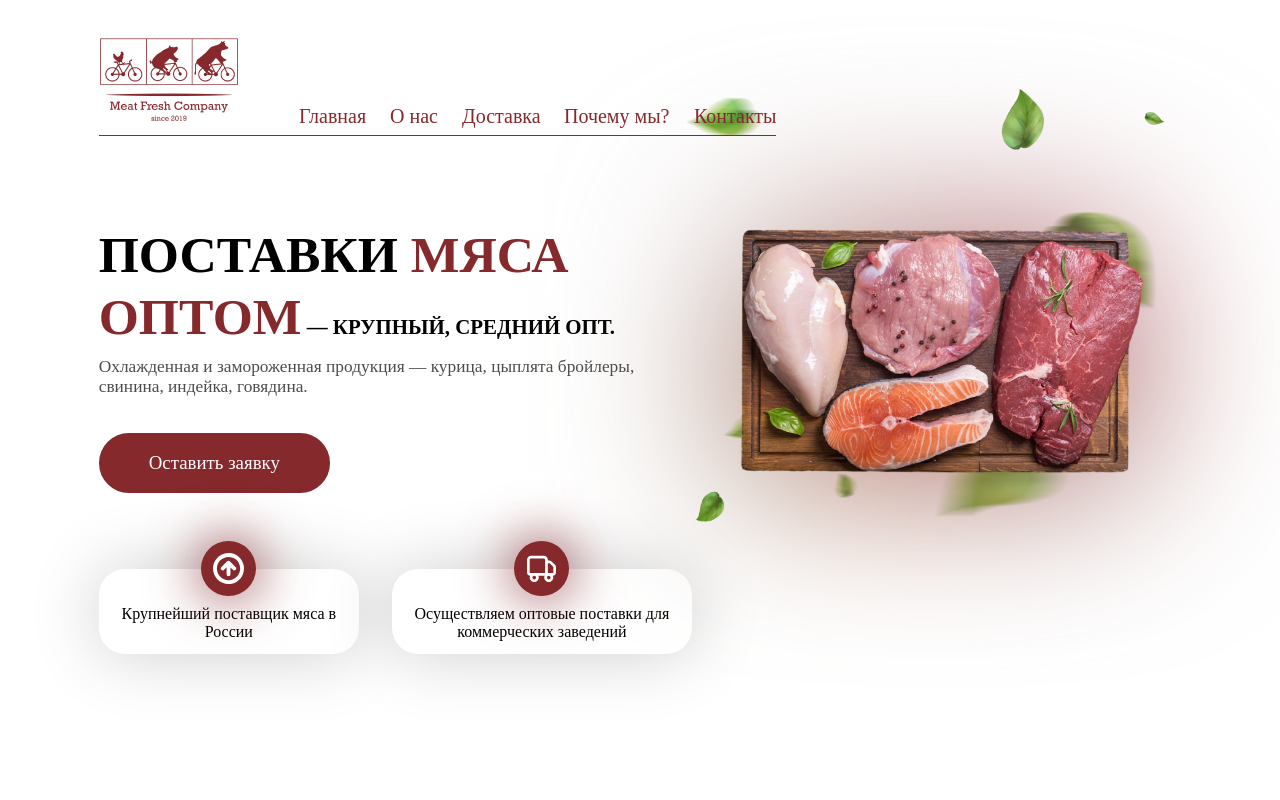
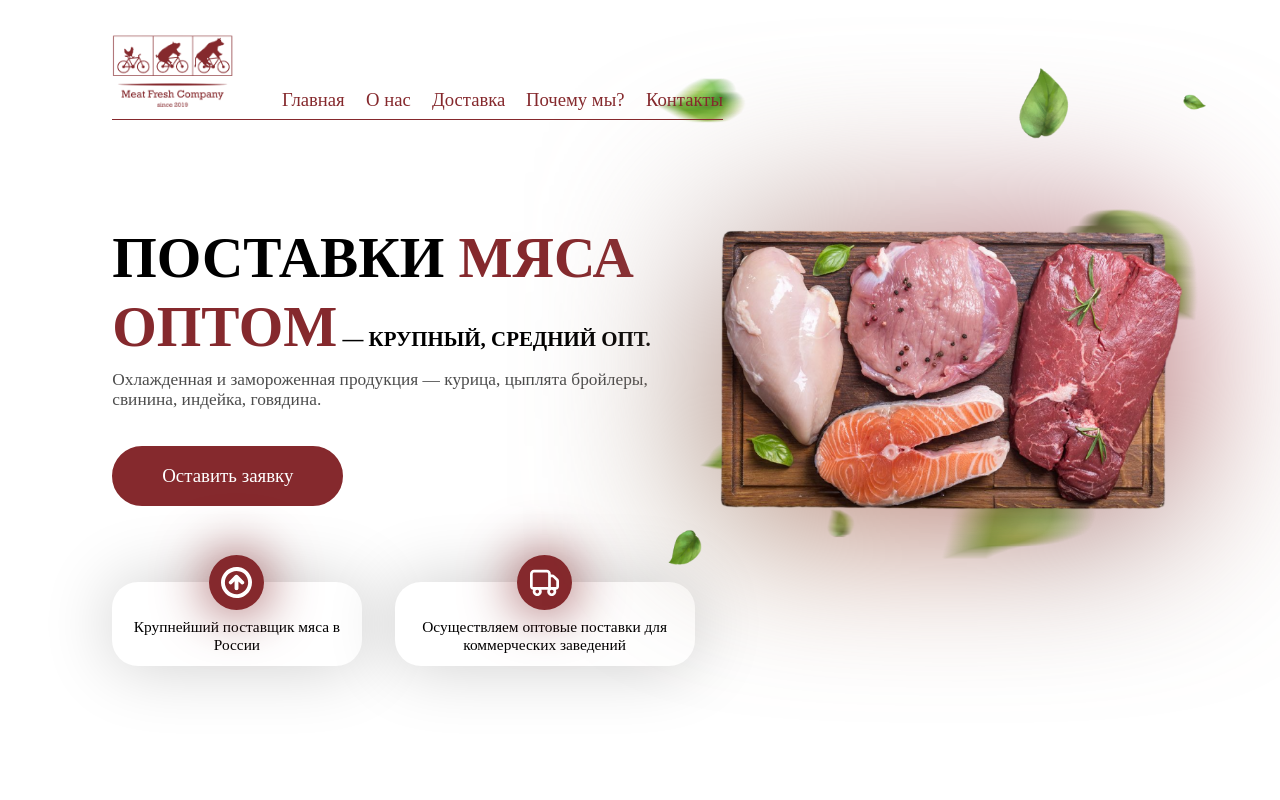
Before and after one commit to PhilipLitskevich/MFC, a website built with webpack: page src/index.html in a window 1280 px wide. Shown: the top 800 px of the page. Built offline with nearby package versions, Linux system fonts and the light colour scheme; files whose address does not match are found by name; a web font is replaced by a local one.

Commit message:
add header adaptive

```diff
--- a/src/js/app.js
+++ b/src/js/app.js
@@ -30,7 +30,7 @@
 /* Добавление loaded для HTML после полной загрузки страницы */
 // flsFunctions.addLoadedClass();
 /* Модуль для работы с меню (Бургер) */
-// flsFunctions.menuInit();
+flsFunctions.menuInit();
 /* Учет плавающей панели на мобильных устройствах при 100vh */
 // flsFunctions.fullVHfix();
 
@@ -179,7 +179,7 @@
 // ========================================================================================================================================================================================================================================================
 
 /* Динамический адаптив */
-// import "./libs/dynamic_adapt.js";
+import "./libs/dynamic_adapt.js";
 
 /* Форматирование чисел */
 // import './libs/wNumb.min.js';
--- a/src/scss/about.scss
+++ b/src/scss/about.scss
@@ -76,7 +76,7 @@
 				width: rem(353);
 				height: rem(235);
 				border-radius: 35px;
-				border: 2px solid #85292D;
+				border: 2px solid $secondMainColor;
 				background-size: cover;
 
 				box-shadow: 0px 0px 70px 0px rgba(133, 41, 45, 0.20);
@@ -176,6 +176,7 @@
 
 	path {
 		transition: fill .3s ease;
+		fill: $secondMainColor;
 	}
 
 	&:hover {
--- a/src/scss/base/forms/button.scss
+++ b/src/scss/base/forms/button.scss
@@ -27,7 +27,3 @@
 		width: 100%;
 	}
 }
-// 245%; /* 49/20 */
-// 296%; /* 74/25 */
-// 294.444444%; /* 53/18 */
-// 213.333333%; /* 32/15 */
--- a/src/scss/header.scss
+++ b/src/scss/header.scss
@@ -25,8 +25,9 @@
 .header__wrapper {
 	position: relative;
 	width: fit-content;
-	&::after{
-		content:'';
+
+	&::after {
+		content: '';
 		position: absolute;
 		left: rem(0);
 		bottom: rem(0);
@@ -35,11 +36,21 @@
 		height: rem(1);
 		background: $secondMainColor;
 	}
+
 	pointer-events:fill;
+
+	@media (max-width:$mobile) {
+		width: 100%;
+
+		&::after {
+			display: none;
+		}
+	}
 }
 
 .logo-wrapper {
 	max-width: rem(198);
+	@include adaptiveValue("max-width", 198, 120, 1800, 1000, 1);
 
 	.logo-img {
 		width: 100%;
@@ -50,28 +61,73 @@
 .header__menu {
 	display: flex;
 	flex-direction: row;
+
+	@media (max-width:$mobile) {
+		width: 100%;
+		justify-content: space-between;
+		align-items: center;
+	}
 }
 
 
 .menu__body {
 	display: flex;
 	align-items: flex-end;
-	margin-left: rem(29);
+	@include adaptiveValue("margin-left", 29, 10, $containerWidth, 768, 1);
 	padding: rem(10) 0;
+
+	@media (max-width:$mobile) {
+		box-sizing: border-box;
+		position: fixed;
+		z-index: 1;
+		width: 75%;
+		height: 100vh;
+		left: -120%;
+		top: 0;
+		right: 0;
+		bottom: 0;
+		justify-content: center;
+		align-items: center;
+		padding: rem(110) rem(20) rem(50);
+
+		background-color: $secondMainColor;
+
+		transition: left .3s ease;
+
+		.menu-open & {
+			left: rem(-16);
+		}
+	}
+
+	@media (max-width:$mobileSmall) {
+		width: calc(100% + rem(16));
+	}
 }
 
 .menu__list {
 	display: flex;
 	flex-wrap: wrap;
 	align-items: center;
-	column-gap: rem(24);
-	row-gap: rem(10);
+	@include adaptiveValue("column-gap", 24, 15, $containerWidth, 768, 1);
+	row-gap: rem(20);
+
+
+	@media (max-width:$mobile) {
+		flex-direction: column;
+		// justify-content: center;
+		row-gap: rem(50);
+		max-height: none;
+		overflow: auto;
+		width: 90%;
+		height: 100%;
+		flex-wrap: nowrap;
+	}
 
 }
 
 .menu__link {
 	color: $secondMainColor;
-	font-size: rem(20);
+	@include adaptiveValue("font-size", 20, 16, $containerWidth, 768, 1);
 	overflow: visible;
 
 	&.hvr-underline-from-center::before {
@@ -80,57 +136,88 @@
 		z-index: 10;
 		height: rem(4);
 	}
+
+	@media (max-width:$mobile) {
+		color: #fff;
+		font-size: rem(20);
+
+		&.hvr-underline-from-center::before {
+			background-color: #fff;
+		}
+	}
 }
 
 //====================================================================================================
 
 //Burger
-/*
 .icon-menu {
 	display: none;
+	transition: transform 0.5s ease 0s;
+
 	@media (max-width: $mobile) {
 		display: block;
 		position: relative;
-		width: rem(30);
-		height: rem(18);
+		width: rem(37);
+		height: rem(33);
 		cursor: pointer;
 		z-index: 5;
-		span,
+
 		&::before,
 		&::after {
 			content: "";
-			transition: all 0.3s ease 0s;
+			transition: 0.3s ease 0s;
+			transition-property: transform, background-color;
 			right: 0;
 			position: absolute;
 			width: 100%;
-			height: rem(2);
-			background-color: #000;
+			height: rem(4);
+			background-color: $secondMainColor;
 		}
+
 		&::before {
 			top: 0;
 		}
+
 		&::after {
 			bottom: 0;
 		}
+
 		span {
-			top: calc(50% - rem(1));
+			transition: 0.3s ease 0s;
+			transition-property: transform, background-color;
+			width: 67.567568%;
+			/* 25/37 */
+			height: rem(4);
+			position: absolute;
+			top: calc(50% - rem(2));
+			left: 0;
+			background-color: $secondMainColor;
 		}
+
 		.menu-open & {
+			transform: rotate(180deg);
+
 			span {
-				width: 0;
+				transform: rotate(45deg);
+				top: calc(50% - rem(2));
+				width: 100%;
 			}
+
+			&::before {
+				top: calc(50% - rem(2));
+				transform: rotate(-45deg);
+			}
+
+			&::after {
+				bottom: calc(50% - rem(2));
+				transform: rotate(45deg);
+			}
+
+			span,
 			&::before,
 			&::after {
-			}
-			&::before {
-				top: calc(50% - rem(1));
-				transform: rotate(-45deg);
-			}
-			&::after {
-				bottom: calc(50% - rem(1));
-				transform: rotate(45deg);
+				background-color: #fff
 			}
 		}
 	}
 }
-*/
--- a/src/scss/hero.scss
+++ b/src/scss/hero.scss
@@ -11,16 +11,18 @@
 		padding-bottom: rem(55);
 		/* 277/925 */
 
-		gap: rem(50);
-		@include adaptiveValue("gap", 27, 50, 1900, 1500, 1);
+		gap: rem(27);
+		// @include adaptiveValue("gap", 27, 50, 1900, 1500, 1);
 	}
 
 	&__content {
-		// max-width: rem(839);
+		max-width: rem(839);
+		// @include adaptiveValue("max-width", 839, 400, $containerWidth, 1000, 1);
 	}
 
 	&-title {
-		@include adaptiveValue("font-size", 80, 25, 1900, 700, 1);
+		// max-width: 95%;
+		@include adaptiveValue("font-size", 80, 25, 1900, 400, 1);
 	}
 
 	&__text {
@@ -69,21 +71,25 @@
 
 		background-color: $secondMainColor;
 		border-radius: 50%;
-		filter: drop-shadow(0px 0px 27.6px #85292D);
+		filter: drop-shadow(0px 0px 27.6px $secondMainColor);
 	}
 
 	&__advantages-text {
 		color: #000;
 		text-align: center;
 		font-size: rem(16);
+		@include adaptiveValue("font-size", 16, 14, $containerWidth, 700, 1);
 		font-weight: 400;
 		line-height: 112.496%;
 		/* 17.999px */
 	}
 
 	&__right {
+		width: 100%;
+		max-width: 42.266667%;
+		/* 634/1500 */
 		// @include adaptiveValue("max-width", 634, 500, 1900, 1500, 1);
-		@include adaptiveValue("padding-right", 0, 50, 1900, 1500, 1);
+		// @include adaptiveValue("padding-right", 0, 50, 1900, 1500, 1);
 	}
 
 	&__image-wrapper {
@@ -91,8 +97,8 @@
 		// max-width: rem(634);
 		// max-height: rem(405);
 		aspect-ratio: 634 / 405;
-		// width: 100%;
-		@include adaptiveValue("width", 634, 200, 1900, 800, 1);
+		width: 100%;
+		// @include adaptiveValue("width", 634, 200, 1900, 800, 1);
 
 		height: auto;
 		perspective: 2000px;
--- a/src/scss/style.scss
+++ b/src/scss/style.scss
@@ -25,7 +25,6 @@
 // Подключение иконочных шрифтов ==============================================================================================================================================================================================================================================================================
 // Подключить если есть файл иконочного шрифта
 //@import "fonts/icons";
-
 // Шрифт по умолчанию ==============================================================================================================================================================================================================================================================================
 $fontFamily: "AtypDisplay";
 $fontSize: rem(20); // где 14(px) - размер шрифта по умолчанию из макета
@@ -100,7 +99,7 @@ body {
 	[class*="__container"] {
 		@if ($maxWidthContainer>0) {
 			max-width: rem($maxWidthContainer);
-			@include adaptiveValue("max-width", 1500, 900, 1920, 1000, 1);
+			@include adaptiveValue("max-width", 1500, 700, 1920, 768, 1);
 			box-sizing: content-box;
 			margin: 0 auto;
 		}
```
